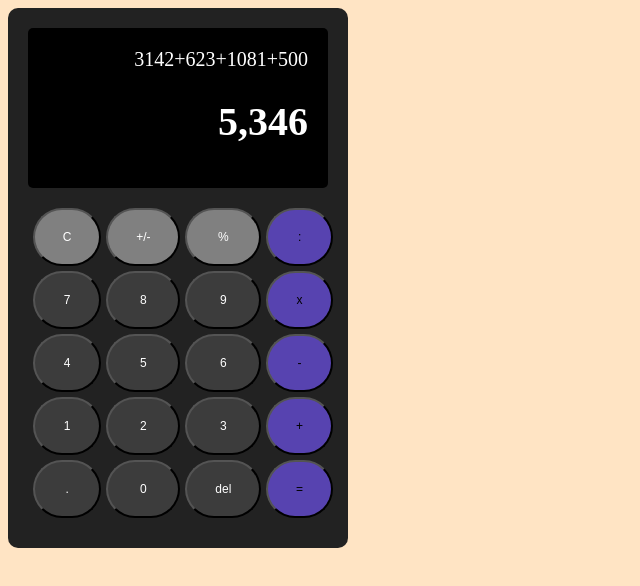
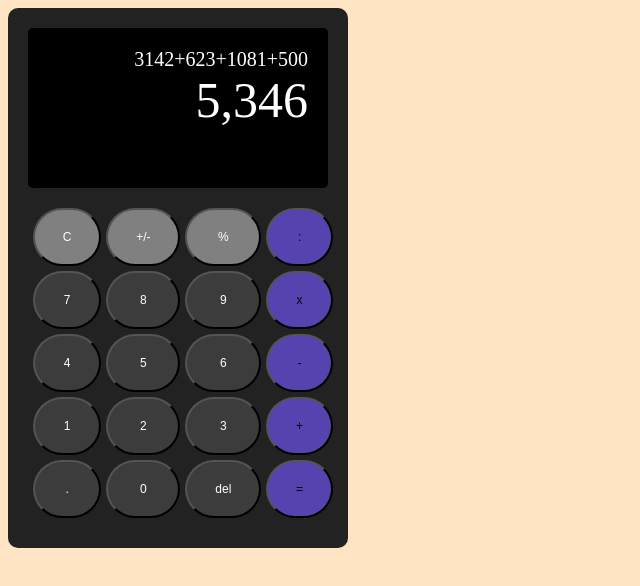
Before and after one commit to Dwaysetya/fgo24-css-calculator, a website: page index.html in a window 1280 px wide. Shown: the whole page, without its empty margins (0-640 px from the left). Drawn offline with Linux system fonts and the light colour scheme.

Commit message:
feat:updating css and html files is updated using the span tag

```diff
--- a/index.html
+++ b/index.html
@@ -9,8 +9,10 @@
   <body>
     <div class="calculator">
       <div class="display">
-        <div>3142+623+1081+500</div>
-        <h1>5,346</h1>
+        <div>
+            <span style="font-size: 20px;">3142+623+1081+500</span>
+            <span style="font-size: 50px;">5,346</span>
+        </div>
       </div>
       <div class="buttons">
         <button class="grey">C</button>
--- a/style.css
+++ b/style.css
@@ -18,7 +18,6 @@ body {
   color: white;
   text-align: right;
   padding: 20px;
-  font-size: 20px;
   border-radius: 5px;
   margin-bottom: 10px;
 }
```
